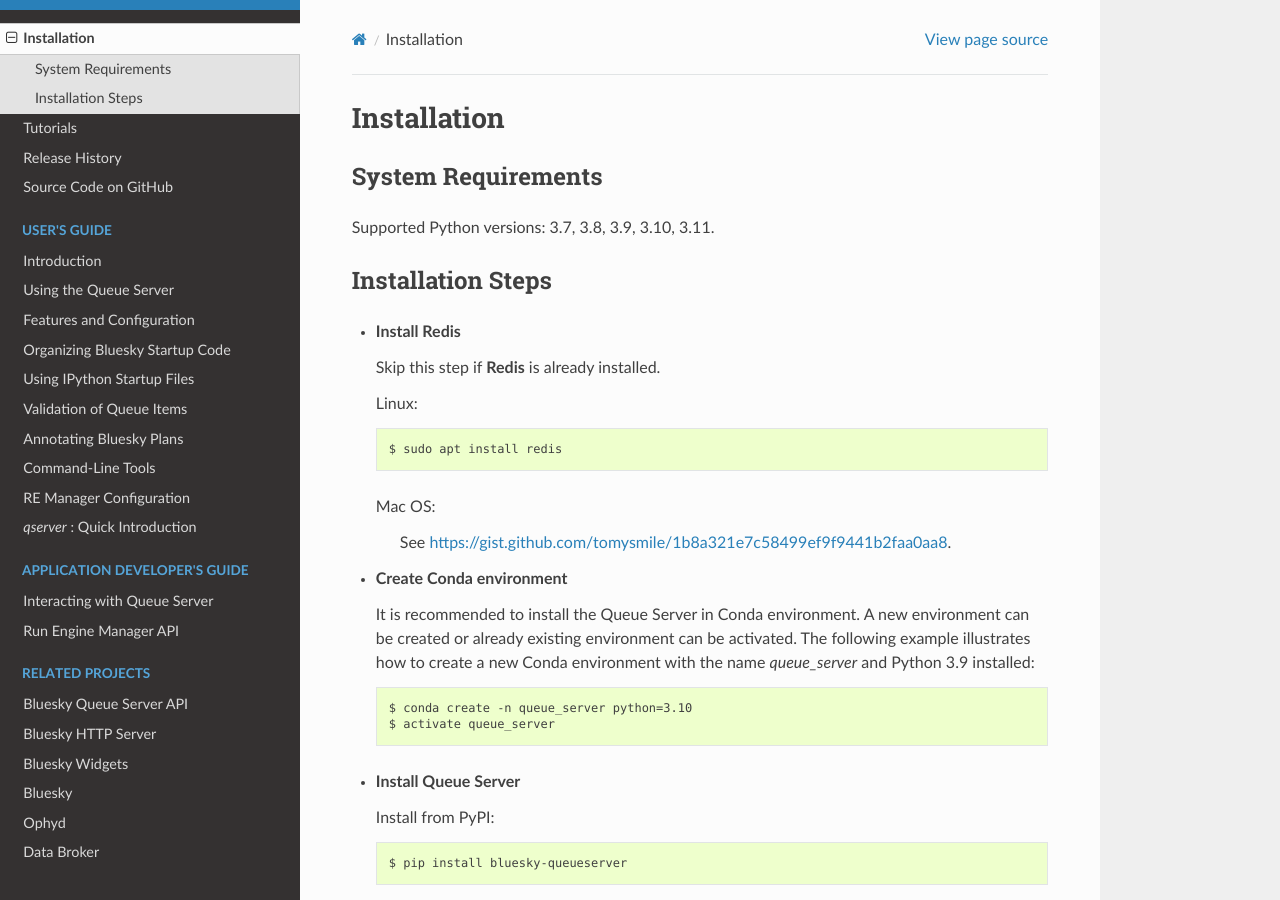
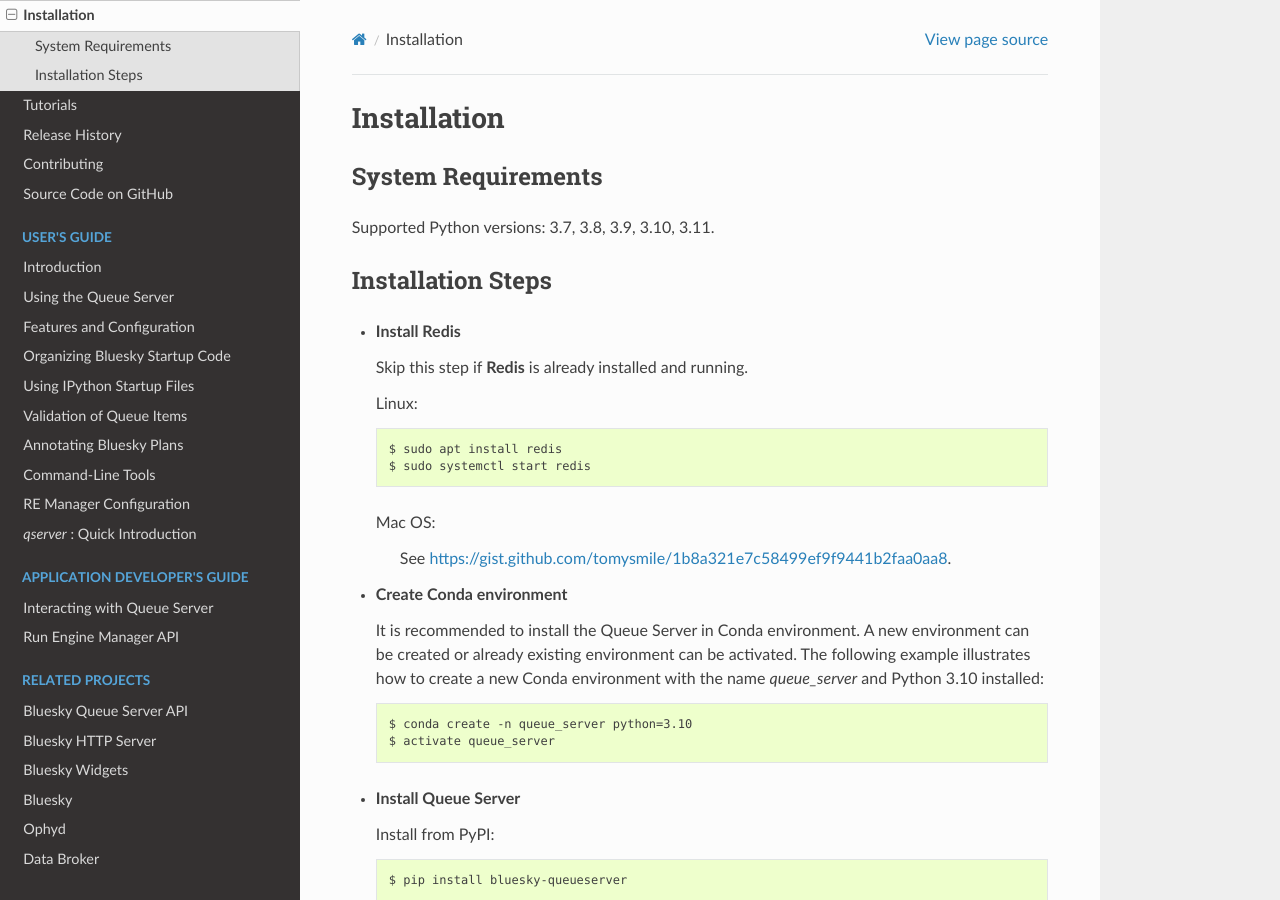
Before and after one commit to bluesky/bluesky-queueserver, a Sphinx documentation site: the page built from docs/source/installation.rst, in a window 1280 px wide and 900 px high. Built offline with Sphinx 7.4.7 and the Read the Docs theme 2.0.0, drawn with Linux system fonts in a browser that asks for light colours.

Commit message:
DOC: notes for contributors

```diff
--- a/docs/source/index.rst
+++ b/docs/source/index.rst
@@ -13,6 +13,7 @@
    installation
    tutorials
    release_history
+   contributing
    Source Code on GitHub <https://github.com/bluesky/bluesky-queueserver>
 
 .. toctree::
--- a/docs/source/installation.rst
+++ b/docs/source/installation.rst
@@ -7,26 +7,30 @@
 
 Supported Python versions: 3.7, 3.8, 3.9, 3.10, 3.11.
 
+.. _installation_steps:
+
 Installation Steps
 ------------------
 
 * **Install Redis**
 
-  Skip this step if **Redis** is already installed.
+  Skip this step if **Redis** is already installed and running.
 
   Linux::
 
     $ sudo apt install redis
+    $ sudo systemctl start redis
 
   Mac OS:
 
     See https://gist.github.com/tomysmile/1b8a321e7c58499ef9f9441b2faa0aa8.
 
+
 * **Create Conda environment**
 
   It is recommended to install the Queue Server in Conda environment. A new environment can be created
   or already existing environment can be activated. The following example illustrates how to create
-  a new Conda environment with the name *queue_server* and Python 3.9 installed::
+  a new Conda environment with the name *queue_server* and Python 3.10 installed::
 
     $ conda create -n queue_server python=3.10
     $ activate queue_server
```
Also changed, not shown: docs/source/contributing.rst (added, +63 -0 lines).
